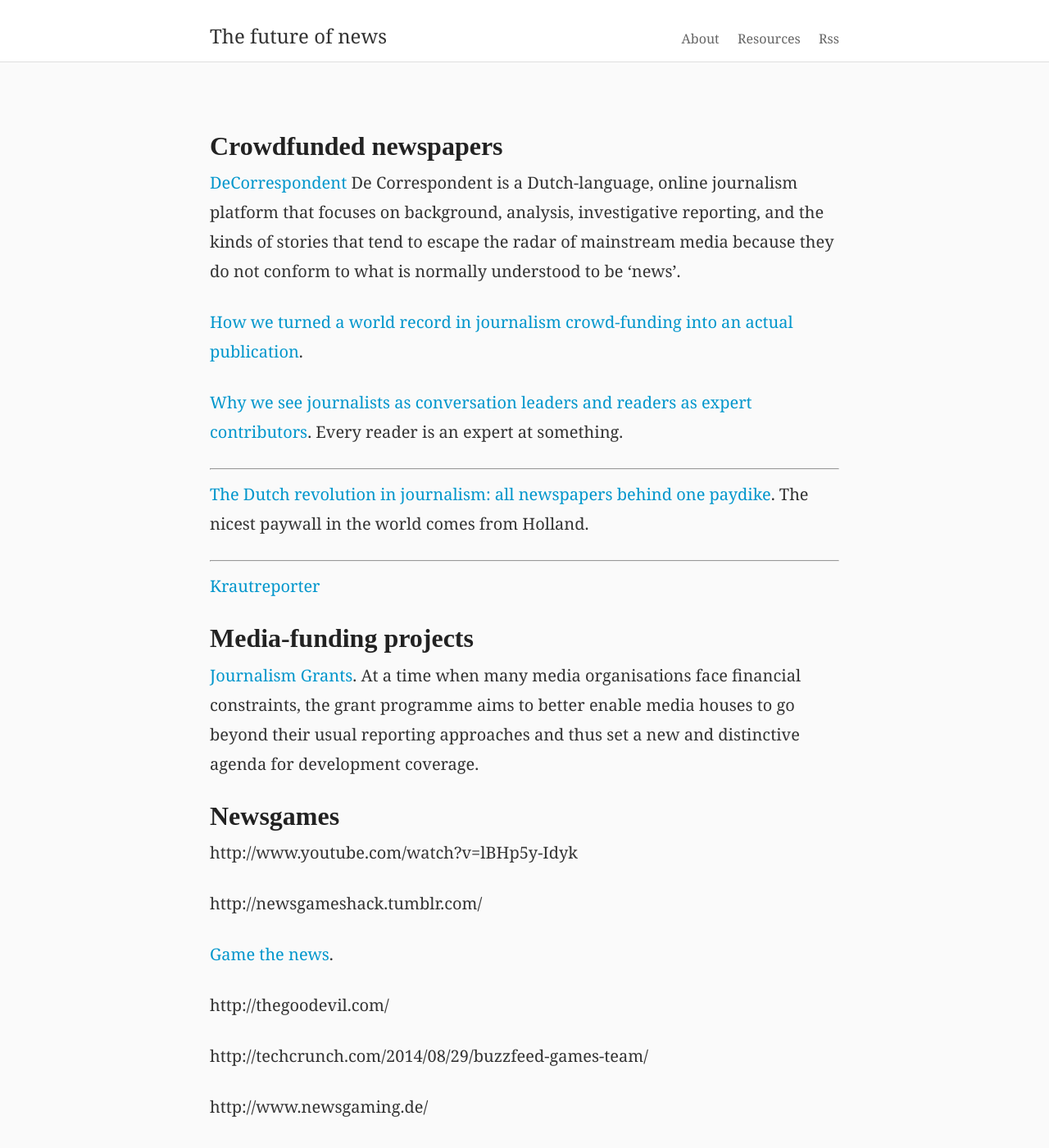
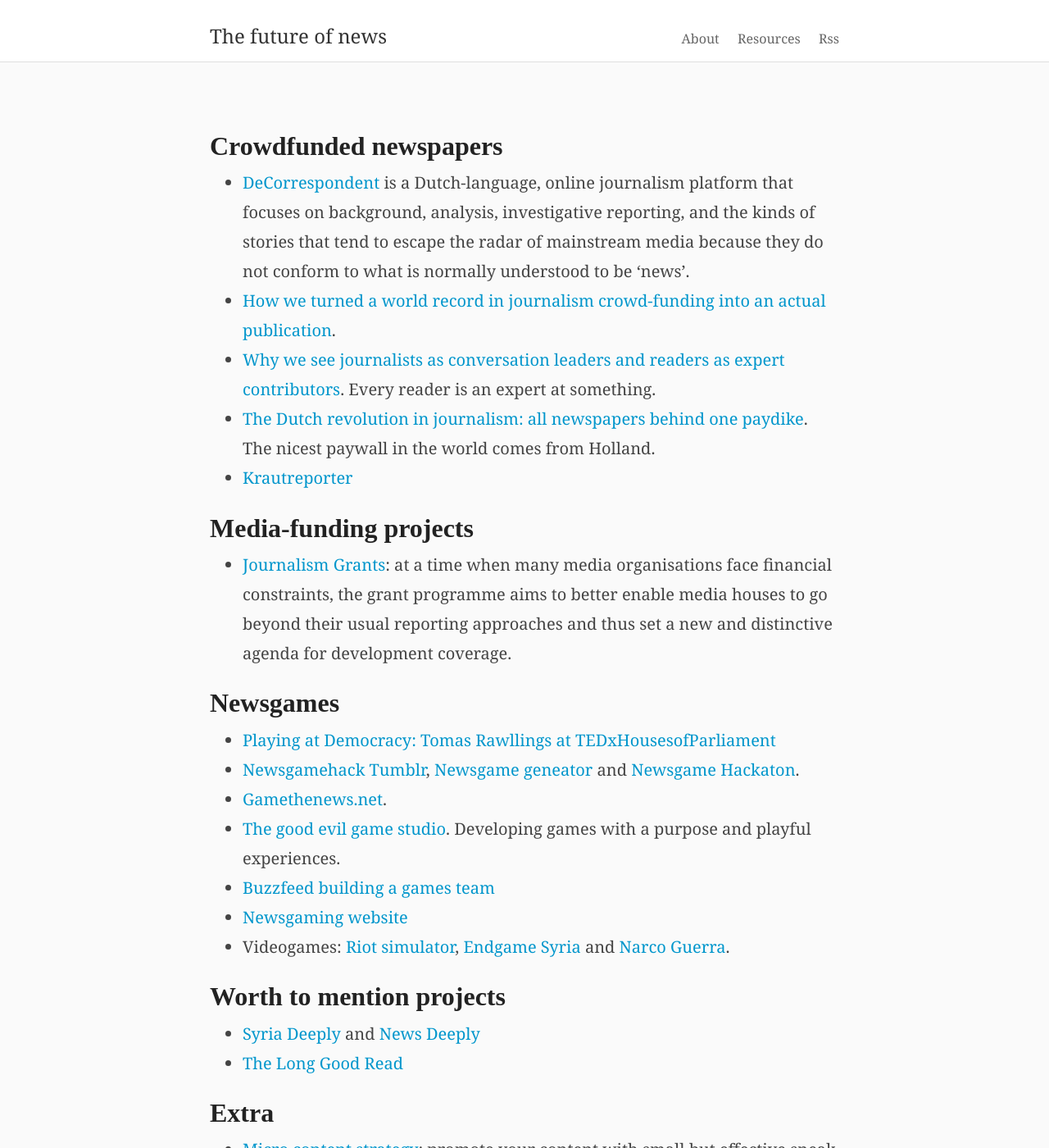
Before and after one commit to aminalhazwani/blog.newsboy.co, a Jekyll site: the page built from resources.md, in a window 1280 px wide and 1400 px high. Shown: the whole window at 82% size. Built offline with Jekyll 4.4.1, drawn with Linux system fonts in a browser that asks for light colours; some of the changed text lies outside the part shown.

Commit message:
Added further posts and resources

```diff
--- a/resources.md
+++ b/resources.md
@@ -5,58 +5,40 @@
 ---
 
 #### Crowdfunded newspapers
-[DeCorrespondent](https://decorrespondent.nl/en)
-De Correspondent is a Dutch-language, online journalism platform that focuses on background, analysis, investigative reporting, and the kinds of stories that tend to escape the radar of mainstream media because they do not conform to what is normally understood to be 'news'.
-
-[How we turned a world record in journalism crowd-funding into an actual publication](https://medium.com/de-correspondent/how-we-turned-a-world-record-in-journalism-crowd-funding-into-an-actual-publication-2a06e298afe1).
-
-[Why we see journalists as conversation leaders and readers as expert contributors](https://medium.com/on-blendle/today-our-journalistic-startup-got-backed-by-the-new-york-times-and-axel-springer-8857c70832e4). Every reader is an expert at something.
-
-<hr>
-
-[The Dutch revolution in journalism: all newspapers behind one paydike](https://medium.com/on-blendle/the-dutch-revolution-in-journalism-all-newspapers-behind-one-paydike-a2031594e430). The nicest paywall in the world comes from Holland.
-
-<hr>
-
-[Krautreporter](https://krautreporter.de/)
+- [DeCorrespondent](https://decorrespondent.nl/en) is a Dutch-language, online journalism platform that focuses on background, analysis, investigative reporting, and the kinds of stories that tend to escape the radar of mainstream media because they do not conform to what is normally understood to be 'news'.
+- [How we turned a world record in journalism crowd-funding into an actual publication](https://medium.com/de-correspondent/how-we-turned-a-world-record-in-journalism-crowd-funding-into-an-actual-publication-2a06e298afe1).
+- [Why we see journalists as conversation leaders and readers as expert contributors](https://medium.com/on-blendle/today-our-journalistic-startup-got-backed-by-the-new-york-times-and-axel-springer-8857c70832e4). Every reader is an expert at something.
+- [The Dutch revolution in journalism: all newspapers behind one paydike](https://medium.com/on-blendle/the-dutch-revolution-in-journalism-all-newspapers-behind-one-paydike-a2031594e430). The nicest paywall in the world comes from Holland.
+- [Krautreporter](https://krautreporter.de/)
 
 
 #### Media-funding projects
 
-[Journalism Grants](http://journalismgrants.org/). At a time when many media organisations face financial constraints, the grant programme aims to better enable media houses to go beyond their usual reporting approaches and thus set a new and distinctive agenda for development coverage.
-
+- [Journalism Grants](http://journalismgrants.org/): at a time when many media organisations face financial constraints, the grant programme aims to better enable media houses to go beyond their usual reporting approaches and thus set a new and distinctive agenda for development coverage.
 
 #### Newsgames
-http://www.youtube.com/watch?v=lBHp5y-Idyk
-
-http://newsgameshack.tumblr.com/
-
-[Game the news](http://gamethenews.net/).
-
-http://thegoodevil.com/
-
-http://techcrunch.com/2014/08/29/buzzfeed-games-team/
-
-http://www.newsgaming.de/
-
-http://www.g4ceurope.eu/FESTIVAL/14/
-
-http://newsgameshack.thegoodevil.com/#
-
-http://newsgames-hackathon.tumblr.com/
-
-http://riotsimulator.org/
-
-http://www.creativeapplications.net/games/riot-game-that-tells-the-story-of-conflict-and-social-unrest/
-
+- [Playing at Democracy: Tomas Rawllings at TEDxHousesofParliament](http://www.youtube.com/watch?v=lBHp5y-Idyk)
+- [Newsgamehack Tumblr](http://newsgameshack.tumblr.com/), [Newsgame geneator](http://newsgameshack.thegoodevil.com/#) and [Newsgame Hackaton](http://newsgames-hackathon.tumblr.com/).
+- [Gamethenews.net](http://gamethenews.net/).
+- [The good evil game studio](http://thegoodevil.com/). Developing games with a purpose and playful experiences.
+- [Buzzfeed building a games team](http://techcrunch.com/2014/08/29/buzzfeed-games-team/)
+- [Newsgaming website](http://www.newsgaming.de/)
+- Videogames: [Riot simulator](http://riotsimulator.org/), [Endgame Syria](http://gamethenews.net/index.php/endgame-syria/) and [Narco Guerra](http://gamethenews.net/index.php/narcoguerra/).
 
 #### Worth to mention projects
-http://www.syriadeeply.org/
-
-http://www.newsdeeply.com/
+- [Syria Deeply](http://www.syriadeeply.org/) and [News Deeply](http://www.newsdeeply.com/)
+- [The Long Good Read](http://www.niemanlab.org/2013/12/the-guardian-experiments-with-a-robot-generated-newspaper-with-the-long-good-read/)
 
 #### Extra
-http://blog.visual.ly/micro-content-the-best-way-to-diversify-your-content-strategy/
+- [Micro content strategy](http://blog.visual.ly/micro-content-the-best-way-to-diversify-your-content-strategy/): promote your content with small but effective sneak peaks.
+
+#### Apps
+- [Wildcard](http://www.trywildcard.com/)
+
+#### Web publishing platforms
+- [Creatavist](https://www.creatavist.com/)
+- [Ghost](https://ghost.org/)
+- [Medium](https://medium.com/)
 
 #### People
-[Dafna Shahaf](http://i.stanford.edu/~dshahaf/). Best known for her award-winning paper "Connecting the Dots Between News Articles". Now she is working on Information Cartography and Metro Maps in order to fight information overload.
+- [Dafna Shahaf](http://i.stanford.edu/~dshahaf/). Best known for her award-winning paper "Connecting the Dots Between News Articles". Now she is working on [Information Cartography](#) and [Metro Maps](#) in order to fight information overload.
```
Also changed, not shown: _drafts/2014-11-17-connecting-dots-between-news-article.md (added, +6 -0 lines), _posts/2014-10-08-the-truth-o-meter.md (+3 -3 lines), _posts/2014-10-09-crowdfunded-newspapers.md (+2 -2 lines), _posts/2014-10-09-syria-deeply.md (+1 -1 lines), _posts/2014-10-13-treat-news-as-games.md (+4 -4 lines), _posts/2014-10-21-a-morning-at-guardian-coffee.md (added, +16 -0 lines), _posts/2014-10-31-the-influence-of-social-media-on-news.md (+8 -2 lines), _posts/2014-11-19-wildcards.md (added, +16 -0 lines).
